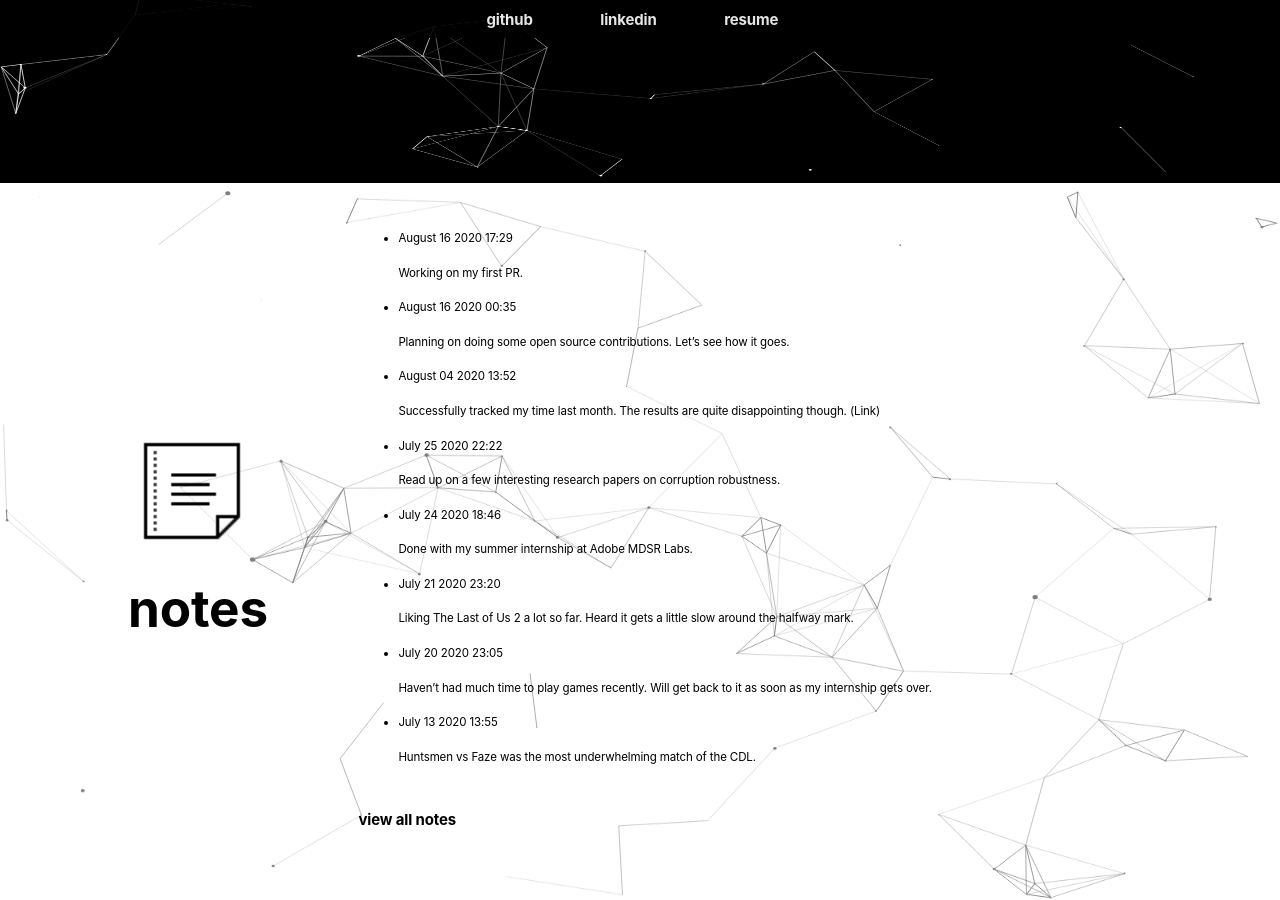
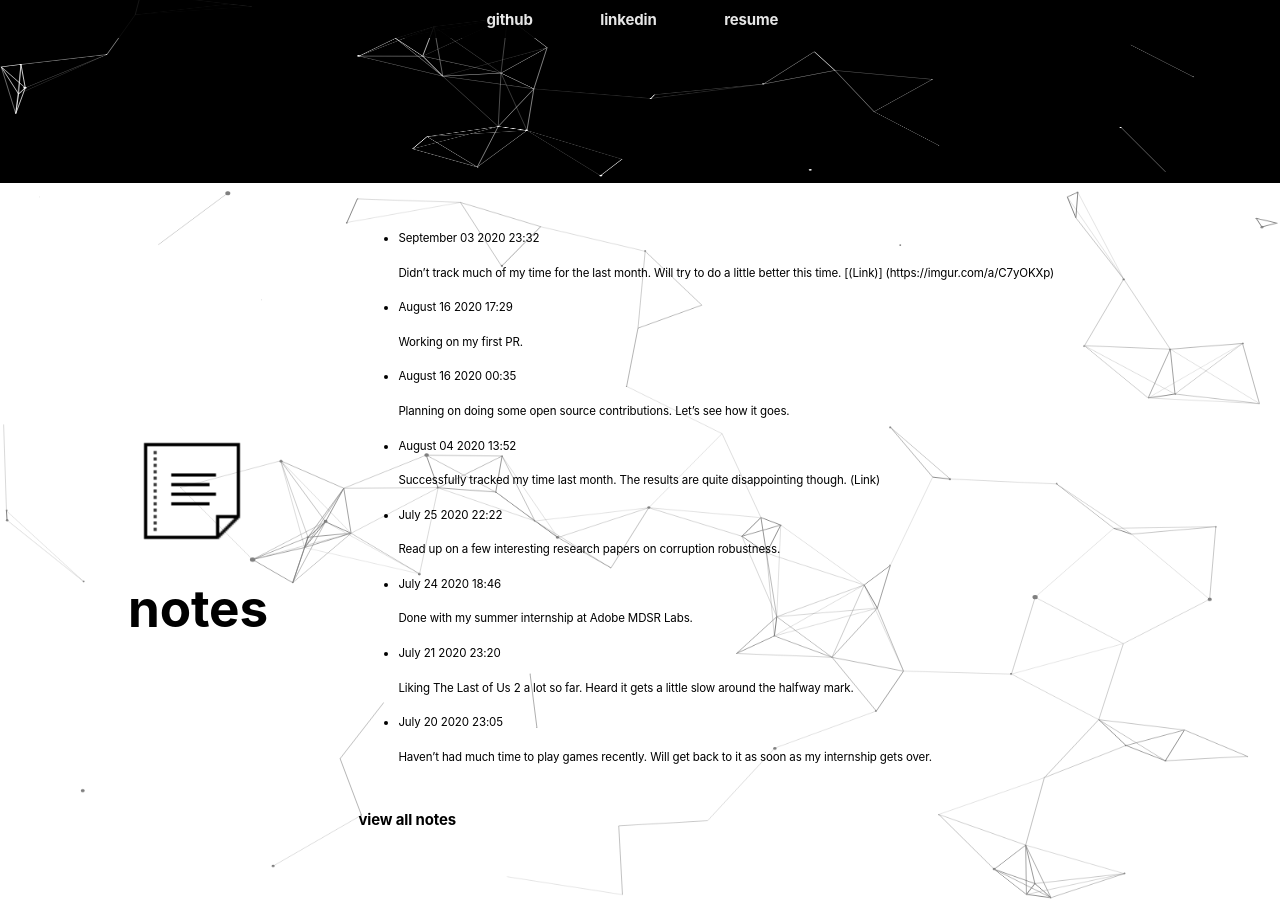
Before and after one commit to vedantsingh1404/website-v2.0, a Jekyll site: the page built from index.html, in a window 1280 px wide and 900 px high, scrolled down 1033 px. Built offline with Jekyll 4.4.1, drawn with Linux system fonts in a browser that asks for light colours.

Commit message:
add note

```diff
--- a/_data/notes.yml
+++ b/_data/notes.yml
@@ -1,3 +1,7 @@
+- date: September 03 2020 23:32
+  content: |
+    Didn't track much of my time for the last month. Will try to do a little better this time. [(Link)] (https://imgur.com/a/C7yOKXp)
+
 - date: August 16 2020 17:29
   content: |
       Working on my first PR.
```
